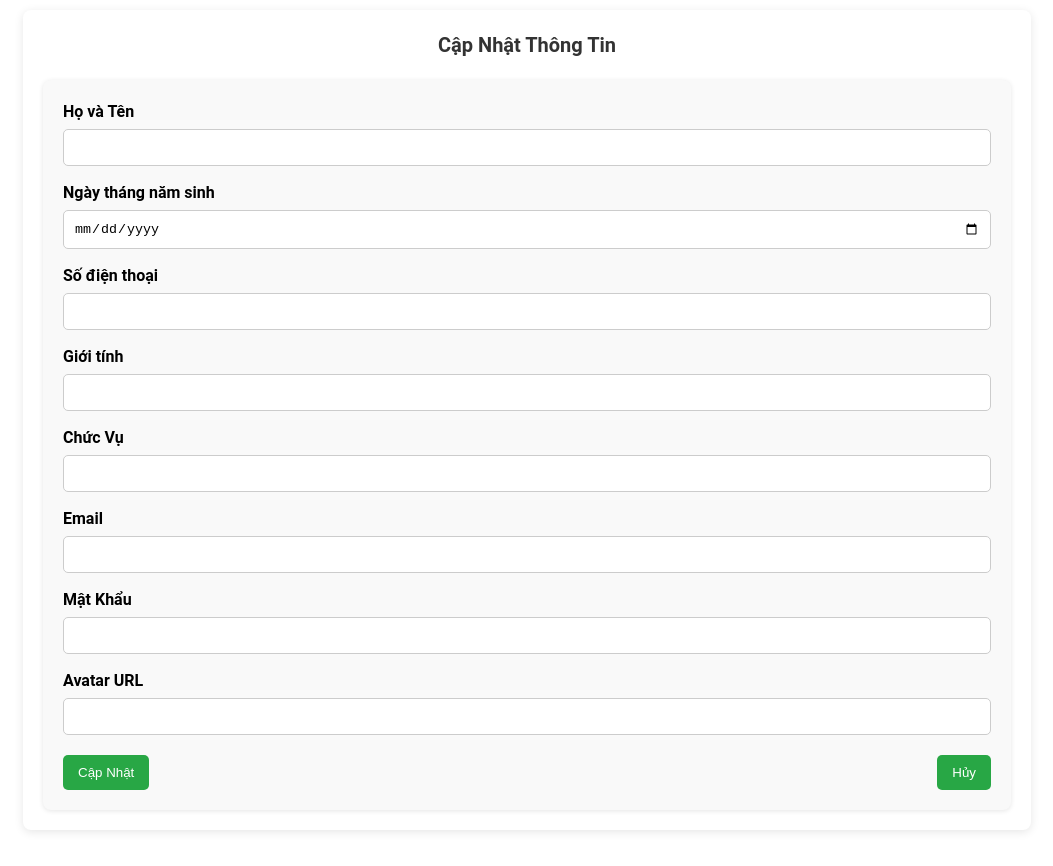
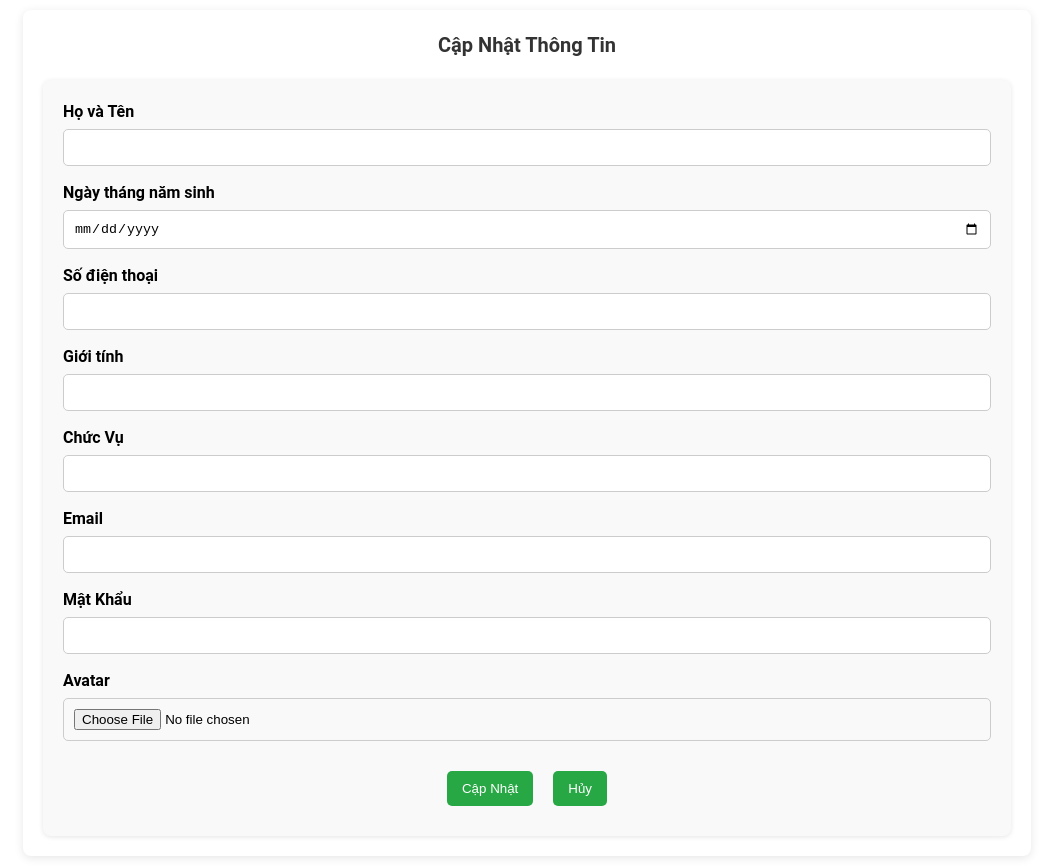
Before and after one commit to TranDucDaiPhat/ManageCoffeeShop, a React (Create React App) app in the folder manage-coffee-shop/: page /cap-nhat-thong-tin in a window 1280 px wide. Shown: the whole page, without its empty margins (113-1166 px from the left). Before the commit the page ends 840 px from the top, so only its background shows below. Built offline with nearby package versions, Linux system fonts and the light colour scheme; no server answers.

Commit message:
update pic, updateemployeeform screen

```diff
--- a/manage-coffee-shop/src/pages/Employee/UpdateEmployeeForm.js
+++ b/manage-coffee-shop/src/pages/Employee/UpdateEmployeeForm.js
@@ -15,12 +15,14 @@ const UpdateEmployeeForm = () => {
     password: "",
     avatar: "",
   });
+  const [avatarPreview, setAvatarPreview] = useState("");
 
   useEffect(() => {
     axios
       .get("http://localhost:5000/user")
       .then((response) => {
         setUser(response.data);
+        setAvatarPreview(response.data.avatar);
       })
       .catch((error) => {
         console.error("There was an error fetching the user!", error);
@@ -32,12 +34,24 @@ const UpdateEmployeeForm = () => {
     setUser({ ...user, [name]: value });
   };
 
+  const handleAvatarChange = (e) => {
+    const file = e.target.files[0];
+    if (file) {
+      const reader = new FileReader();
+      reader.onloadend = () => {
+        setAvatarPreview(reader.result);
+        setUser({ ...user, avatar: reader.result });
+      };
+      reader.readAsDataURL(file);
+    }
+  };
+
   const handleSubmit = (e) => {
     e.preventDefault();
     axios
       .put("http://localhost:5000/user", user)
       .then(() => {
-        navigate("/thong-tin");
+        navigate("/thong-tin-ca-nhan");
       })
       .catch((error) => {
         console.error("There was an error updating the user!", error);
@@ -45,7 +59,7 @@ const UpdateEmployeeForm = () => {
   };
 
   const handleCancel = () => {
-    navigate("/tai-khoan");
+    navigate("/thong-tin-ca-nhan");
   };
 
   return (
@@ -123,14 +137,20 @@ const UpdateEmployeeForm = () => {
           />
         </div>
         <div className={styles.inputGroup}>
-          <label className={styles.inputLabel}>Avatar URL</label>
+          <label className={styles.inputLabel}>Avatar</label>
           <input
-            type="text"
-            name="avatar"
-            value={user.avatar}
-            onChange={handleChange}
+            type="file"
+            accept="image/*"
+            onChange={handleAvatarChange}
             className={styles.inputField}
           />
+          {avatarPreview && (
+            <img
+              src={avatarPreview}
+              alt="Avatar Preview"
+              className={styles.avatarPreview}
+            />
+          )}
         </div>
         <div className={styles.buttonGroup}>
           <button type="submit" className={styles.button}>
--- a/manage-coffee-shop/src/pages/Employee/UpdateEmployeeForm.module.css
+++ b/manage-coffee-shop/src/pages/Employee/UpdateEmployeeForm.module.css
@@ -41,12 +41,13 @@
 
   .buttonGroup {
     display: flex;
-    justify-content: space-between;
+    justify-content: center;
     margin-top: 20px;
   }
 
   .button {
     background-color: #28a745;
+    margin: 10px;
     color: white;
     padding: 10px 15px;
     border: none;
@@ -57,3 +58,10 @@
   .button:hover {
     background-color: #218838;
   }
+
+  .avatarPreview {
+    margin-top: 10px;
+    max-width: 100px;
+    max-height: 100px;
+    border-radius: 50%;
+  }
```
